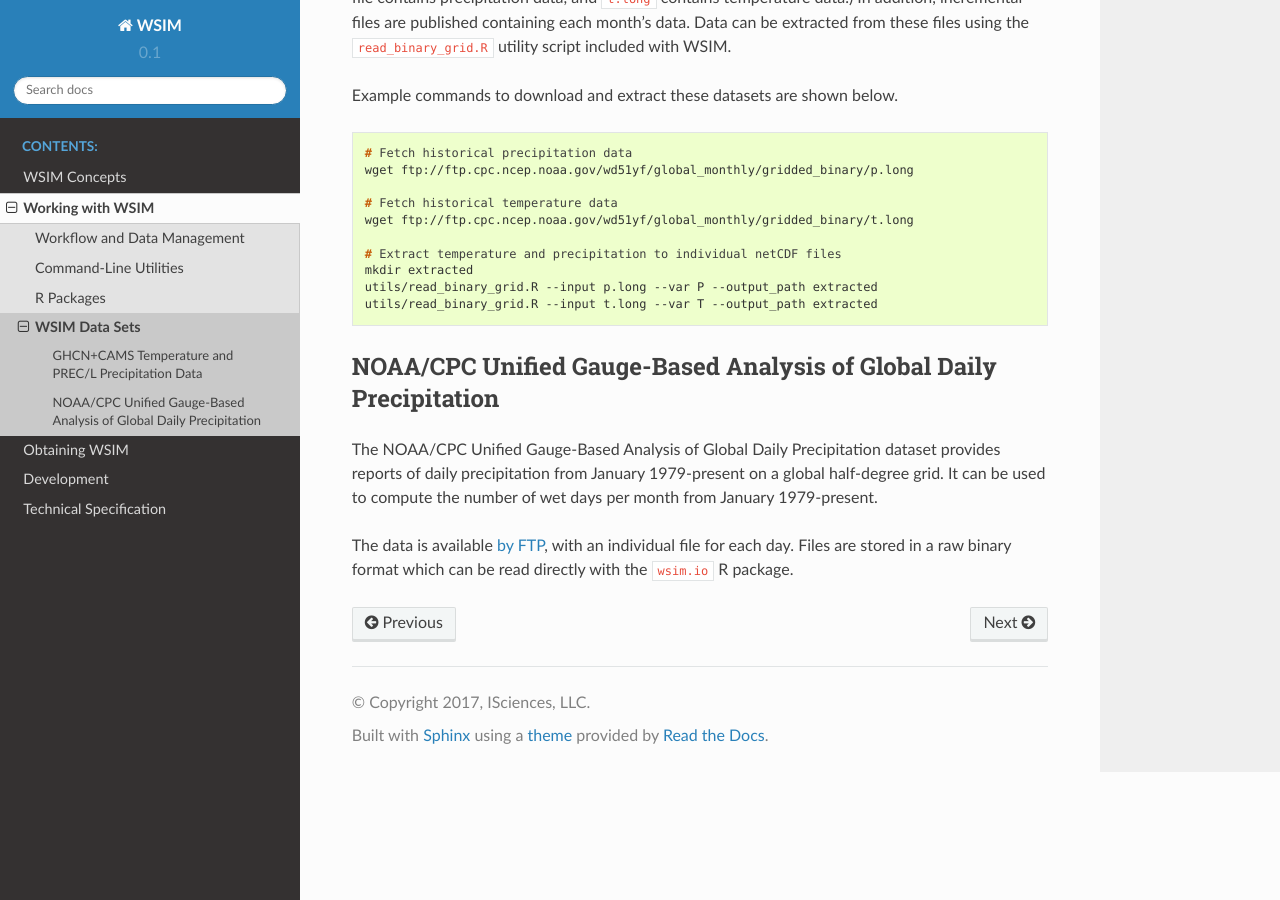
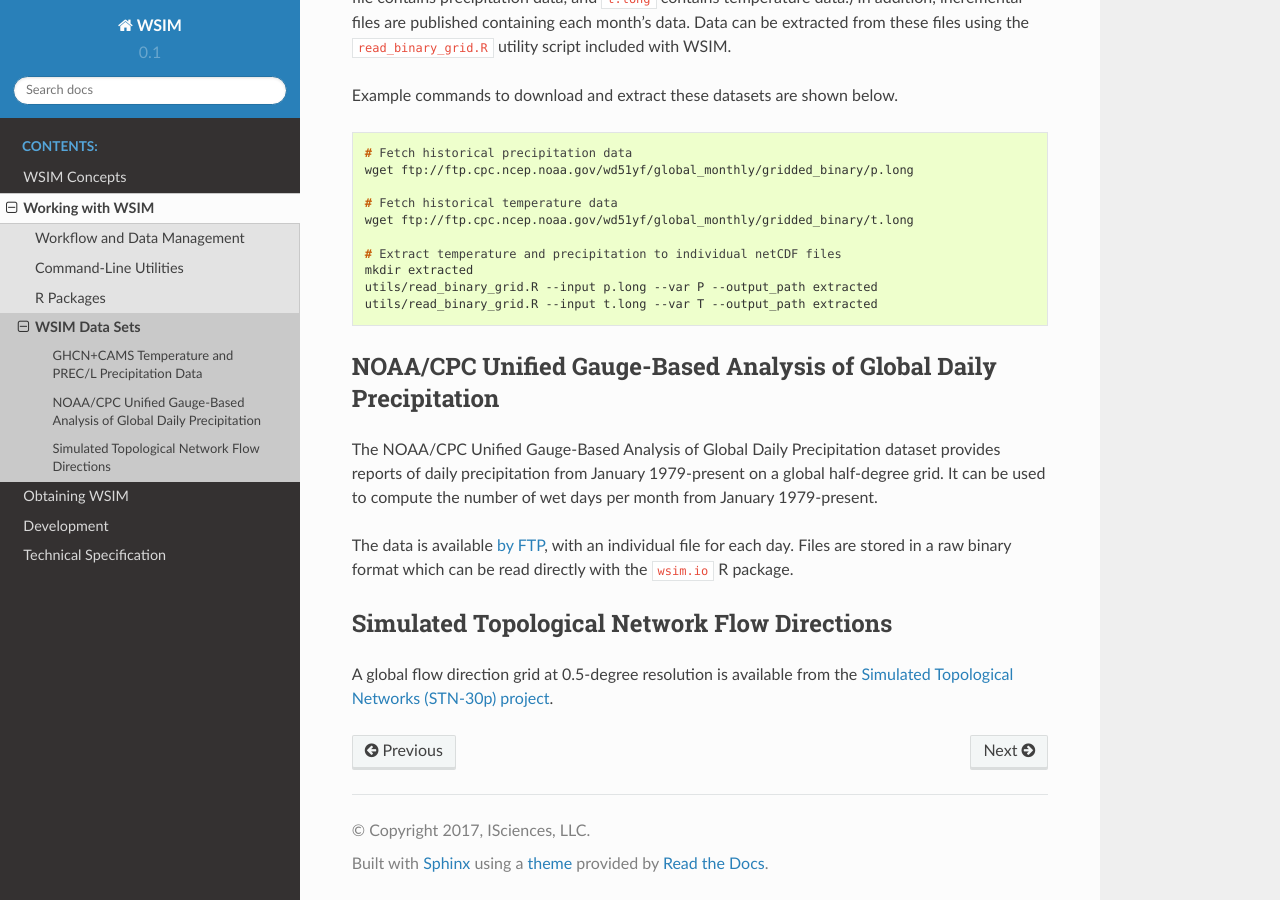
Before and after one commit to isciences/wsim, a Sphinx documentation site: the page built from docs/working/data_sets.rst, in a window 1280 px wide and 900 px high, scrolled down 615 px. Built offline with Sphinx 7.4.7 and the Read the Docs theme 2.0.0, drawn with Linux system fonts in a browser that asks for light colours.

Commit message:
Add doc reference to flow direction grid

```diff
--- a/docs/working/data_sets.rst
+++ b/docs/working/data_sets.rst
@@ -43,3 +43,8 @@ The NOAA/CPC Unified Gauge-Based Analysis of Global Daily Precipitation dataset
 It can be used to compute the number of wet days per month from January 1979-present.
 
 The data is available `by FTP <ftp://ftp.cpc.ncep.noaa.gov/precip/CPC_UNI_PRCP/GAUGE_GLB/>`_, with an individual file for each day. Files are stored in a raw binary format which can be read directly with the ``wsim.io`` R package.
+
+Simulated Topological Network Flow Directions
+---------------------------------------------
+
+A global flow direction grid at 0.5-degree resolution is available from the `Simulated Topological Networks (STN-30p) project <http://www.wsag.unh.edu/Stn-30/stn-30.html>`_.
```
